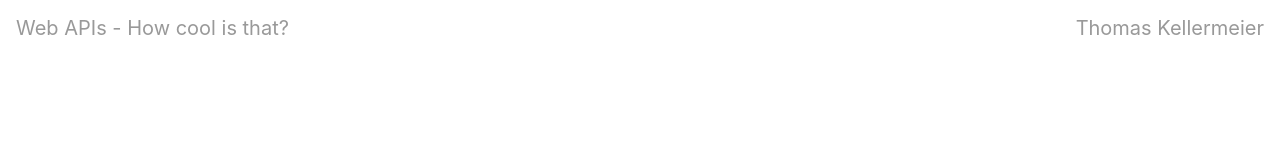
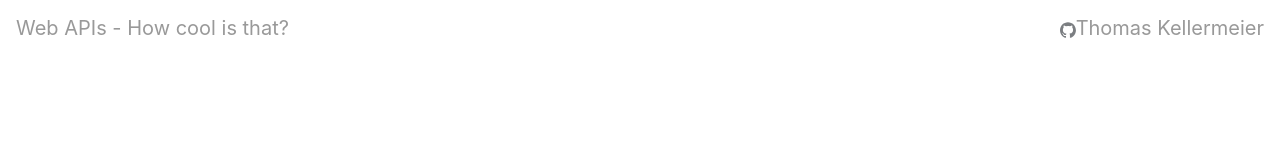
Before and after one commit to Chaoste/web-api-demos, a React (Create React App) app: page /web/slides/1 in a window 1280 px wide. Shown: the top 160 px of the page. Built offline with nearby package versions, Linux system fonts and the light colour scheme; what @contentful/f36-tokens would draw is missing.

Commit message:
feat: add github link and screenshot date

```diff
--- a/src/components/App.tsx
+++ b/src/components/App.tsx
@@ -6,6 +6,7 @@ import { styles } from "./App.styles";
 import { cx } from "@emotion/css";
 import { Route, Routes, useLocation, useNavigate } from "react-router-dom";
 import { MAX_SLIDES, Slide } from "./Slide";
+import { GithubIcon } from "./GithubIcon";
 
 function App() {
   const location = useLocation();
@@ -21,9 +22,15 @@ function App() {
           <span className={styles.desktopOnly}>
             Web APIs - How cool is that?
           </span>
-          <span className={styles.desktopOnly}>Thomas Kellermeier</span>
+          <span className={styles.desktopOnly}>
+            <GithubIcon />
+            Thomas Kellermeier
+          </span>
           <span className={styles.mobileOnly}>Web APIs</span>
-          <span className={styles.mobileOnly}>Thomas K.</span>
+          <span className={styles.mobileOnly}>
+            <GithubIcon />
+            Thomas K.
+          </span>
         </div>
       )}
       <div className={styles.playground}>
--- /dev/null
+++ b/src/components/GithubIcon.tsx
@@ -0,0 +1,36 @@
+import { css } from "@emotion/css";
+import React from "react";
+import tokens from "@contentful/f36-tokens";
+import { GITHUB_URL } from "../constants";
+
+const styles = {
+  root: css({
+    marginRight: tokens.spacingXs,
+    paddingBottom: tokens.spacing2Xs,
+    display: "inline-block",
+    verticalAlign: "middle",
+    opacity: 0.6,
+    ":hover, :active, :focus": {
+      opacity: 1,
+    },
+  }),
+};
+
+export const GithubIcon = () => (
+  <a href={GITHUB_URL} target="_blank" rel="noopener noreferrer">
+    <svg
+      width="16"
+      height="16"
+      xmlns="http://www.w3.org/2000/svg"
+      viewBox="0 0 98 96"
+      className={styles.root}
+    >
+      <path
+        fill-rule="evenodd"
+        clip-rule="evenodd"
+        d="M48.854 0C21.839 0 0 22 0 49.217c0 21.756 13.993 40.172 33.405 46.69 2.427.49 3.316-1.059 3.316-2.362 0-1.141-.08-5.052-.08-9.127-13.59 2.934-16.42-5.867-16.42-5.867-2.184-5.704-5.42-7.17-5.42-7.17-4.448-3.015.324-3.015.324-3.015 4.934.326 7.523 5.052 7.523 5.052 4.367 7.496 11.404 5.378 14.235 4.074.404-3.178 1.699-5.378 3.074-6.6-10.839-1.141-22.243-5.378-22.243-24.283 0-5.378 1.94-9.778 5.014-13.2-.485-1.222-2.184-6.275.486-13.038 0 0 4.125-1.304 13.426 5.052a46.97 46.97 0 0 1 12.214-1.63c4.125 0 8.33.571 12.213 1.63 9.302-6.356 13.427-5.052 13.427-5.052 2.67 6.763.97 11.816.485 13.038 3.155 3.422 5.015 7.822 5.015 13.2 0 18.905-11.404 23.06-22.324 24.283 1.78 1.548 3.316 4.481 3.316 9.126 0 6.6-.08 11.897-.08 13.526 0 1.304.89 2.853 3.316 2.364 19.412-6.52 33.405-24.935 33.405-46.691C97.707 22 75.788 0 48.854 0z"
+        fill="#24292f"
+      />
+    </svg>
+  </a>
+);
--- a/src/components/core/SlideHeader.styles.ts
+++ b/src/components/core/SlideHeader.styles.ts
@@ -1,5 +1,5 @@
 import { css } from "@emotion/css";
-import tokens from '@contentful/f36-tokens';
+import tokens from "@contentful/f36-tokens";
 
 export const styles = {
   root: css({
@@ -8,7 +8,11 @@ export const styles = {
   }),
   infoIcon: css({
     marginLeft: tokens.spacingM,
-    cursor: 'pointer',
+    cursor: "pointer",
+    opacity: 0.6,
+    ":hover, :active, :focus": {
+      opacity: 1,
+    },
   }),
   img: css({
     display: "block",
@@ -20,7 +24,7 @@ export const styles = {
       marginLeft: "-16px",
       marginRight: "-16px",
       width: "calc(100% + 32px)",
-    }
+    },
   }),
   modalContent: css({
     // textAlign: "right",
@@ -32,5 +36,5 @@ export const styles = {
   link: css({
     display: "flex !important",
     justifyContent: "flex-end !important",
-  })
-}
+  }),
+};
--- a/src/components/core/SlideHeader.tsx
+++ b/src/components/core/SlideHeader.tsx
@@ -5,6 +5,7 @@ import {
   HeadingProps,
   Modal,
   TextLink,
+  Text,
 } from "@contentful/f36-components";
 import { ExternalLinkIcon, InfoCircleIcon } from "@contentful/f36-icons";
 
@@ -12,12 +13,14 @@ export const SlideHeader = ({
   title,
   link,
   imgSrc,
+  imgDate,
   howToSrc,
   marginBottom = "spacingL",
 }: {
   title: string;
   link: string;
   imgSrc: string;
+  imgDate: string;
   howToSrc?: string;
   marginBottom?: HeadingProps["marginBottom"];
 }) => {
@@ -55,6 +58,9 @@ export const SlideHeader = ({
                 alt={`Compatibility for ${title}`}
                 className={styles.img}
               />
+              <Text className={styles.link} fontColor="gray500">
+                Screenshot taken at {imgDate}
+              </Text>
               <TextLink
                 icon={<ExternalLinkIcon />}
                 alignIcon="end"
--- a/src/components/slides/AbsoluteOrientationSensorSlide.tsx
+++ b/src/components/slides/AbsoluteOrientationSensorSlide.tsx
@@ -92,6 +92,7 @@ export const AbsoluteOrientationSensorSlide = () => {
         title="Orientation Sensor"
         link="https://developer.mozilla.org/en-US/docs/Web/API/AbsoluteOrientationSensor#browser_compatibility"
         imgSrc={orientationScreenshot}
+        imgDate="2023-10-16"
       />
       <Status status={status} isBlinking={status === STATUS_INACTIVE}>
         {status === true
--- a/src/components/slides/CopyPasteSlide.tsx
+++ b/src/components/slides/CopyPasteSlide.tsx
@@ -45,6 +45,7 @@ export const CopyPasteSlide = () => {
         title="Clipboard API"
         link="https://developer.mozilla.org/en-US/docs/Web/API/Clipboard_API#browser_compatibility"
         imgSrc={clipboardScreenshot}
+        imgDate="2023-10-16"
       />
       <TextInput
         value={inputText}
--- a/src/components/slides/OrientationSensorSlide.tsx
+++ b/src/components/slides/OrientationSensorSlide.tsx
@@ -57,6 +57,7 @@ export const OrientationSensorSlide = () => {
         title="Orientation Sensor"
         link="https://developer.mozilla.org/en-US/docs/Web/API/AbsoluteOrientationSensor#browser_compatibility"
         imgSrc={orientationScreenshot}
+        imgDate="2023-10-16"
       />
       <Status status={status} isBlinking={status === STATUS_INACTIVE}>
         {status === true
--- a/src/components/slides/ShareSlide.tsx
+++ b/src/components/slides/ShareSlide.tsx
@@ -26,6 +26,7 @@ export const ShareSlide = () => {
         title="Share API"
         link="https://developer.mozilla.org/en-US/docs/Web/API/Web_Share_API#browser_compatibility"
         imgSrc={shareScreenshot}
+        imgDate="2023-10-16"
       />
       <Button startIcon={<EnvironmentIcon />} onClick={share}>
         Sharing is caring
--- a/src/components/slides/SpeechRecognitionSlide.tsx
+++ b/src/components/slides/SpeechRecognitionSlide.tsx
@@ -125,6 +125,7 @@ export const SpeechRecognitionSlide = () => {
         title="Speech Recognition"
         link="https://developer.mozilla.org/en-US/docs/Web/API/Web_Speech_API#api.speechrecognition"
         imgSrc={speechRecognitionScreenshot}
+        imgDate="2023-10-16"
       />
       <Status
         status={status}
--- a/src/components/slides/SpeechSynthesisSlide.tsx
+++ b/src/components/slides/SpeechSynthesisSlide.tsx
@@ -67,6 +67,7 @@ export const SpeechSynthesisSlide = () => {
         imgSrc={speechSynthesisScreenshot}
         marginBottom="spacing2Xl"
         howToSrc="https://dev.to/jankapunkt/cross-browser-speech-synthesis-the-hard-way-and-the-easy-way-353"
+        imgDate="2023-10-16"
       />
       <Status status={status} isBlinking={status === STATUS_ACTIVE}>
         {status === STATUS_INACTIVE
--- a/src/constants.ts
+++ b/src/constants.ts
@@ -1,5 +1,5 @@
-export const PAGE_TITLE = "Web APIs - How cool is that?"
-export const PAGE_URL = "Web APIs - How cool is that?"
+export const PAGE_TITLE = "Web APIs - How cool is that?";
+export const GITHUB_URL = "https://github.com/Chaoste/web-api-demos";
 
 export const STATUS_ACTIVE = true;
 export const STATUS_INACTIVE = undefined;
```
